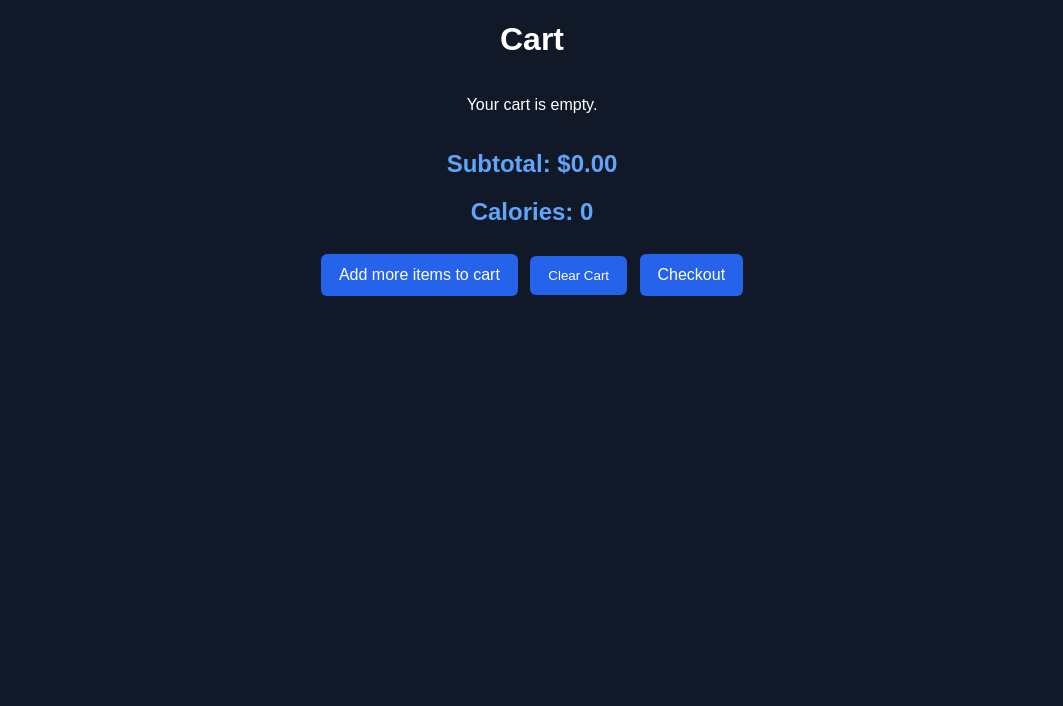
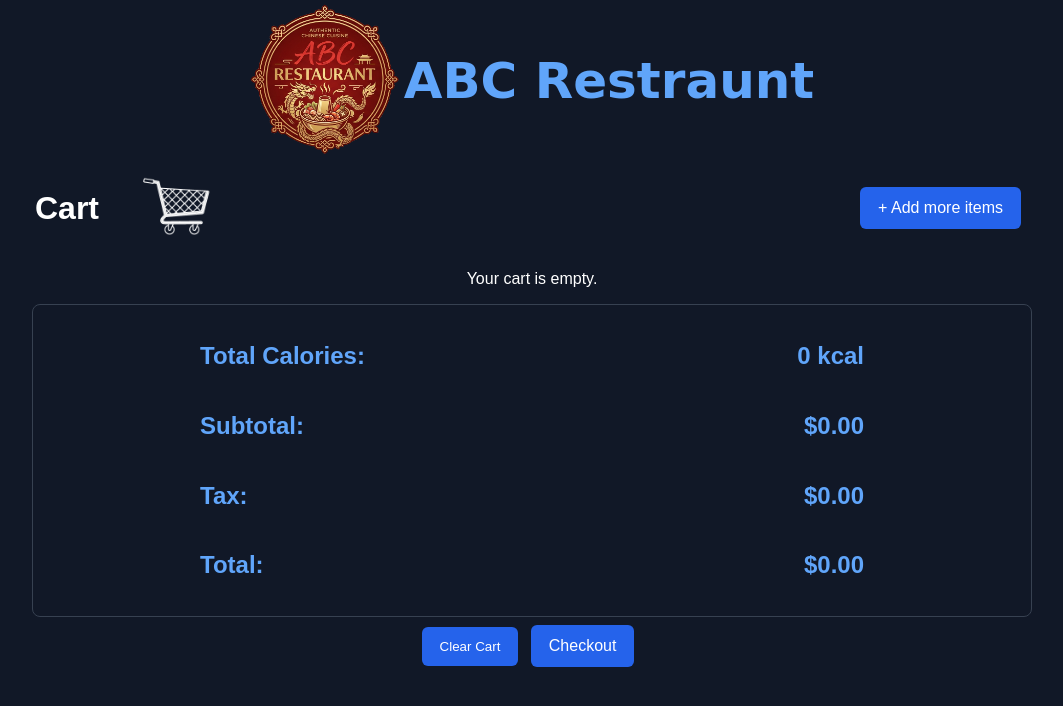
Before and after one commit to Infinite357/ABC_Restaurant, a website: page html/cart.html in a window 1280 px wide. Shown: the whole page, without its empty margins (108-1171 px from the left). Drawn offline with Linux system fonts and the light colour scheme.

Commit message:
More UI Changes to the Cart Page

```diff
--- a/html/cart.html
+++ b/html/cart.html
@@ -103,25 +103,116 @@
       border: none;
       border-radius: 6px;
       cursor: pointer;
+      white-space: nowrap;
     }
 
     .submit-button:hover {
       background-color: #1d4ed8;
     }
+
+    .restrauntHeadingTable{
+      margin: auto;
+    }
+    .cartHeaingTable{
+      margin: auto;
+      width: 1000px;
+    }
+    .infoTableBorder{
+      width: 1000px;
+      margin: auto;
+      background-color: #111827;
+      border: 1px solid #374151;
+      border-radius: 8px;
+      padding: 15px;
+      width: 1000px;
+    }
+
+    .infoTableBorder td{
+
+      padding: 0px 150px;
+      white-space: nowrap;
+    }
+
   </style>
 </head>
 
 <body>
 
+<table class="restrauntHeadingTable">
+  <tr>
+    <td align="right">
+      <img src="/images/RestrauntLogo.png" alt="RestrauntLogo" width="150">
+    </td>
+    <td>
+      <h2 style="font-family: cursive; font-size: 50px;">ABC Restraunt</h2>
+    </td>
+  </tr>
+</table>
 
-<h1> Cart</h1>
+<table class="cartHeaingTable">
+  <tr>
+    <td align="left">
+      <h1> Cart</h1>
+    </td>
+    <td>
+      <img src="/images/CartLogo.png" alt="RestrauntLogo" width="150">
+    </td>
+    <td style="width: 30%;">
+
+    </td>
+    <td style="width:50%" align="right">
+      <a class="submit-button link-button" href="/">+ Add more items</a>
+    </td>
+  </tr>
+</table>
+
 
 <div id="cart"></div>
 
-<h2 id="subtotal"></h2>
-<h2 id="calories"></h2>
 
-<a class="submit-button link-button" href="/">Add more items to cart</a>
+
+<table class="infoTableBorder">
+
+  <tr>
+    <td align="left">
+      <h2>Total Calories:</h2>
+    </td>
+    <td align="right">
+      <h2 id="calories"></h2>
+    </td>
+  </tr>
+
+  <tr>
+    <td align="left">
+      <h2>Subtotal:</h2>
+    </td>
+    <td align="right">
+      <h2 id="subtotal"></h2>
+    </td>
+  </tr>
+
+  <tr>
+    <td align="left">
+      <h2>Tax:</h2>
+    </td>
+    <td align="right">
+      <h2 id="tax"></h2>
+    </td>
+  </tr>
+
+  <tr>
+    <td align="left">
+      <h2>Total:</h2>
+    </td>
+    <td align="right">
+      <h2 id="total"></h2>
+    </td>
+  </tr>
+
+</table>
+
+
+
 
 <button class="submit-button" onclick="clearCart()">Clear Cart</button>
 
--- a/js/cart.js
+++ b/js/cart.js
@@ -1,6 +1,8 @@
 const cartDiv = document.getElementById("cart");
 const subtotalElement = document.getElementById("subtotal");
 const caloriesElement = document.getElementById("calories");
+const taxElement = document.getElementById("tax");
+const totalElement = document.getElementById("total");
 
 function loadCart() {
     return JSON.parse(localStorage.getItem("cart")) || [];
@@ -17,11 +19,15 @@ function displayCart() {
 
     let subtotal = 0;
     let calories = 0;
+    let tax = 0;
+    let total = 0;
 
     if (cart.length === 0) {
         cartDiv.innerHTML = "<p>Your cart is empty.</p>";
-        subtotalElement.textContent = "Subtotal: $0.00";
-        caloriesElement.textContent = "Calories: 0";
+        subtotalElement.textContent = " $0.00";
+        caloriesElement.textContent = "0 kcal";
+        taxElement.textContent = "$0.00";
+        totalElement.textContent = "$0.00";
         return;
     }
 
@@ -30,6 +36,8 @@ function displayCart() {
 
         subtotal += item.price * item.quantity;
         calories += item.calories * item.quantity;
+        tax = subtotal * 0.0887;
+        total = subtotal + (subtotal * 0.0887);
 
         cartDiv.innerHTML += `
         <div class="cart-item">
@@ -48,10 +56,10 @@ function displayCart() {
                     </td>
                     <td align="right">
                         <button class="submit-button" onclick="removeOneItem(${i})">
-                            Remove One
+                            - Remove One
                         </button>
                         <button class="submit-button" onclick="removeItem(${i})">
-                            Remove Item
+                            - Remove Item
                         </button>
                     </td>
                 </tr>
@@ -62,8 +70,11 @@ function displayCart() {
 
     }
 
-    subtotalElement.textContent = "Subtotal: $" + subtotal.toFixed(2);
-    caloriesElement.textContent = "Calories: " + calories;
+    subtotalElement.textContent = "$" + subtotal.toFixed(2);
+    caloriesElement.textContent = calories + " kcal";
+    taxElement.textContent = "$" + tax.toFixed(2);
+    totalElement.textContent = "$" + total.toFixed(2);
+
 }
 
 function removeOneItem(index) {
```
Also changed, not shown: images/CartLogo.png (added).
